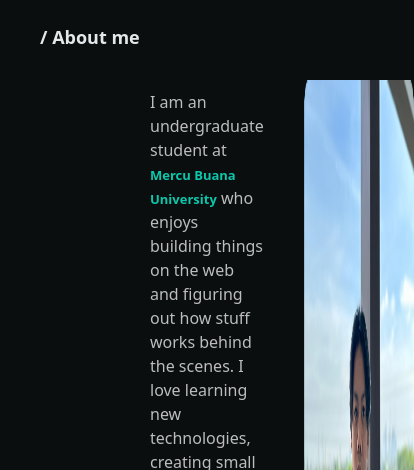
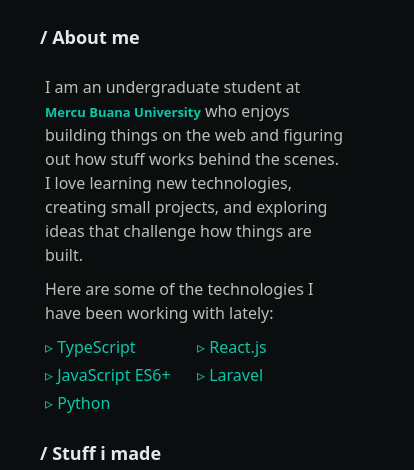
Before and after one commit to kevinma21/Kevin, a React (Vite) app: page / in a window 390 px wide. Shown: the part 848-1318 px from the top of the page, 414 px wide, since content can reach past the window. Built offline with nearby package versions, Linux system fonts and the light colour scheme.

Commit message:
add responsiveness to about section

```diff
--- a/src/components/About.tsx
+++ b/src/components/About.tsx
@@ -25,15 +25,15 @@ export default function About() {
         "Python"
     ]
     return (
-        <div id="about-me" className="flex px-25 py-2.5 gap-7.5 scroll-mt-50">
-            <div className="flex flex-col p-2.5 gap-5">
+        <div id="about-me" className="flex md:px-25 md:py-2.5 md:gap-7.5 scroll-mt-50">
+            <div className="flex flex-col p-1.25 gap-2.5 md:p-2.5 md:gap-5">
                 {contents.first}
                 {contents.second}
-                <ul className="grid grid-cols-2">
+                <ul className="grid grid-cols-2 gap-1">
                     {tech_stack.map((item, i) => {
                         return (
                             <FadeSection delay={`${i + 1}00ms`}>
-                                <li className="text-(--primary-color)">▹ {item}</li>
+                                <li key={i} className="text-(--primary-color)">▹ {item}</li>
                             </FadeSection>
                         );
                     })}
@@ -41,7 +41,7 @@ export default function About() {
             </div>
             <img
                 src={Kevin}
-                className="transition-transform duration-200 ease-in-out hover:scale-105"
+                className="hidden md:block transition-transform duration-200 ease-in-out hover:scale-105"
                 alt="Kevin Pratama"
             />
         </div>
```
